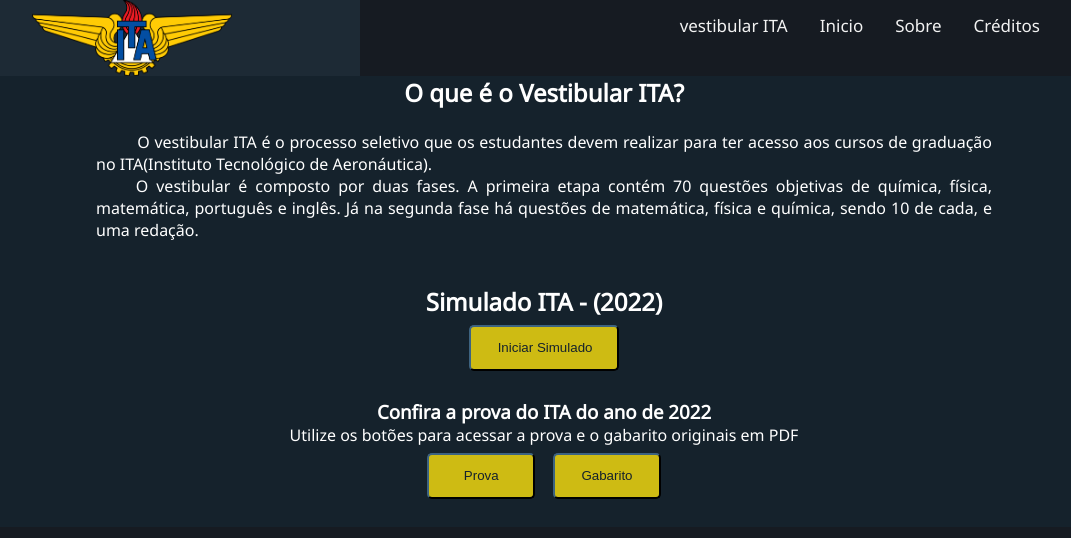
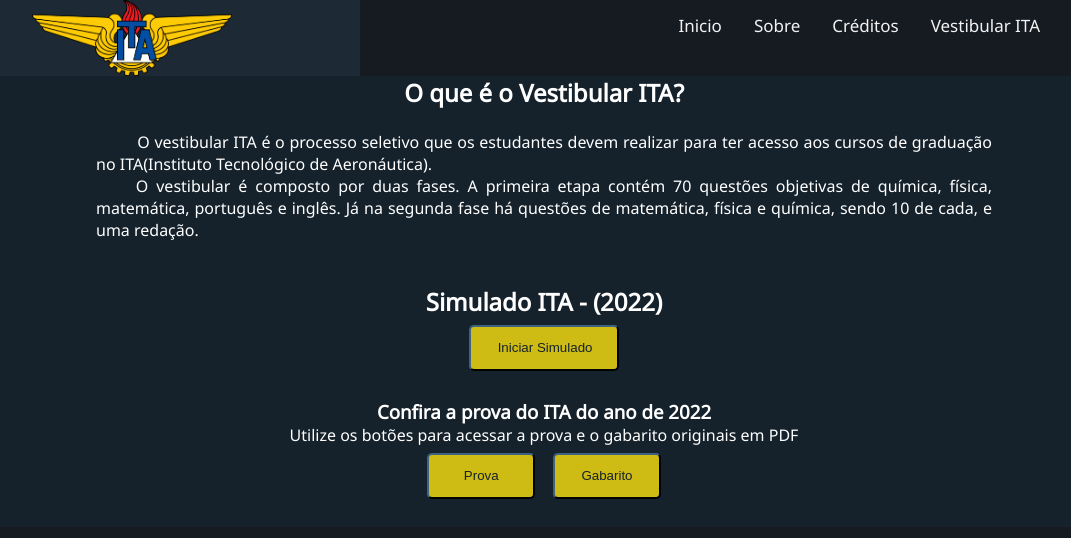
Before and after one commit to AXMW/eq7-simuladoita-ads-2022, a plain HTML site: page Views/Principal/index.html in a window 1280 px wide. Shown: the top 538 px of the page, without its empty margins (96-1167 px from the left). Drawn offline with Linux system fonts and the light colour scheme; files whose address does not match are found by name.

Commit message:
arrumando a ordem do header

```diff
--- a/Views/Principal/index.html
+++ b/Views/Principal/index.html
@@ -20,10 +20,10 @@
         </div>
       </div>
       <div Class = "menu-section">
-        <a href="https://www.vestibular.ita.br/">vestibular ITA</a>
         <a href="../Principal/index.html">Inicio</a>
         <a href="../Principal/about.html">Sobre</a>
         <a href="../Principal/credits.html">Créditos</a>
+        <a href="https://www.vestibular.ita.br/" target="_blank">Vestibular ITA</a>
       </div>
     </div>
   </header>
```
